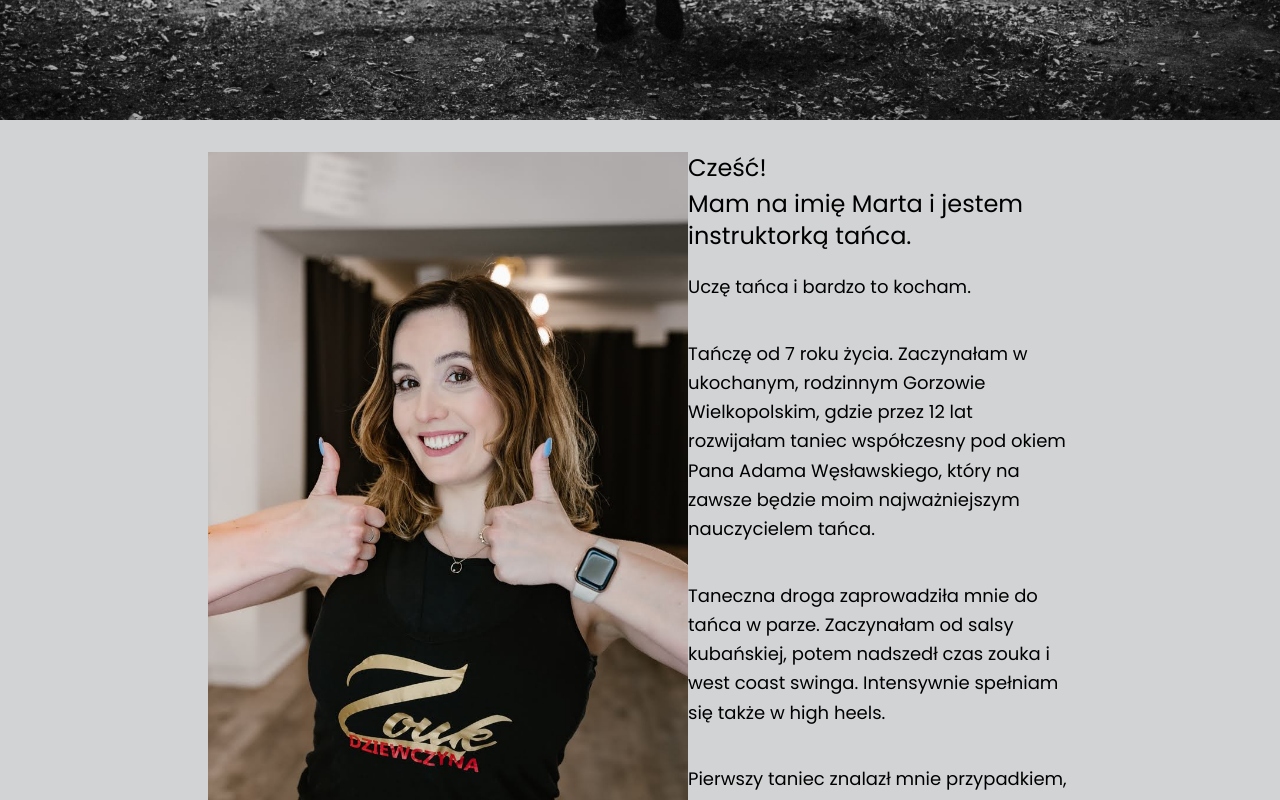
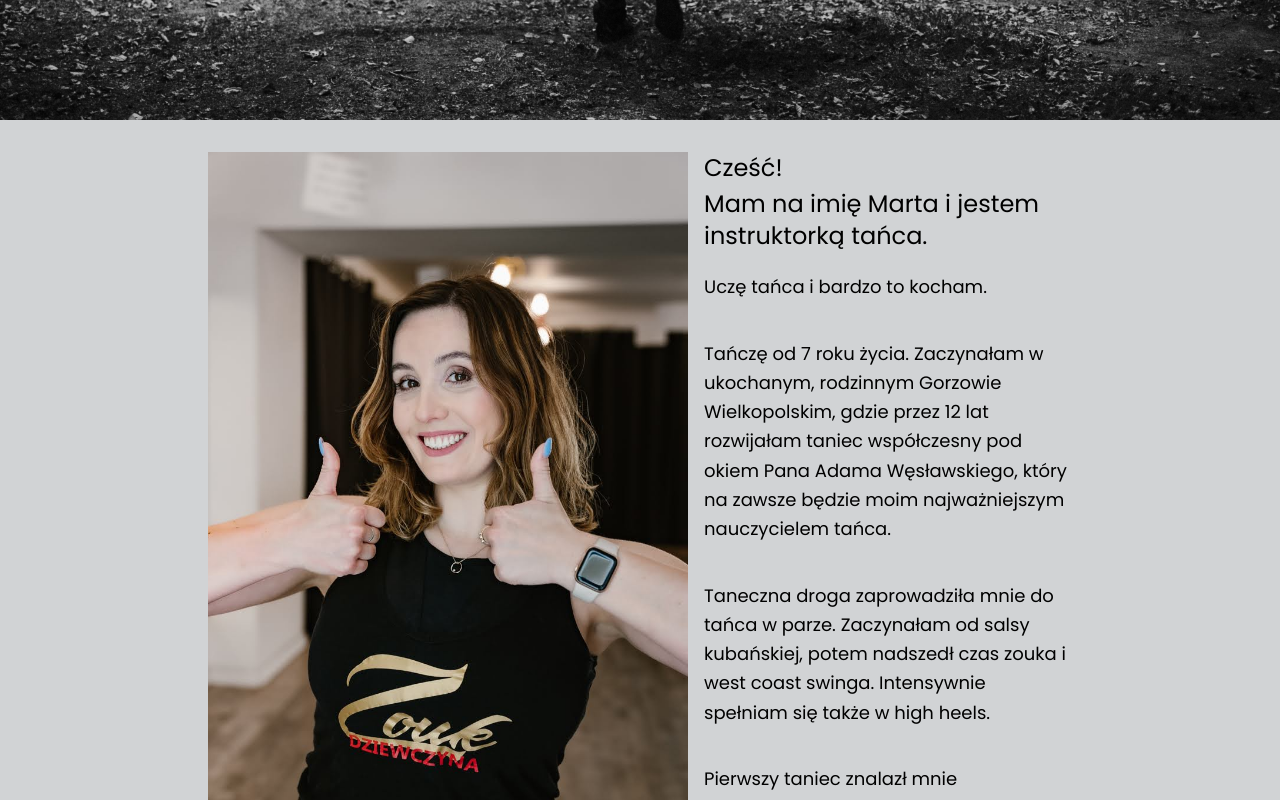
Before and after one commit to kainpets/marta_SPA, a Next.js app: page / in a window 1280 px wide. Shown: the part 680-1480 px from the top of the page. Built offline with nearby package versions, Linux system fonts and the light colour scheme.

Commit message:
gap in o mnie, image height in uslugi, buttons color acessible

```diff
--- a/src/app/page.tsx
+++ b/src/app/page.tsx
@@ -74,9 +74,9 @@ export default function Home() {
       </div>
 
       {/* o mnie */}
-      <div id="o-mnie" className='pt-8 px-4 flex flex-col-reverse sm:flex-row xl:max-w-[70vw] xl:mx-auto xl:text-lg'>
+      <div id="o-mnie" className='pt-8 px-4 flex flex-col-reverse gap-4 sm:flex-row xl:max-w-[70vw] xl:mx-auto xl:text-lg'>
         <Image src={martaKciuki} sizes='100vw' placeholder="blur" alt="Uśmiechnięta Marta z dwoma kciukami w górze" className='object-scale-down sm:max-h-[90vh]' />
-        <div  className="flex flex-col gap-1 leading-relaxed sm:pl-4 xl:max-w-[50%] xl:pl-0
+        <div  className="flex flex-col gap-1 leading-relaxed xl:max-w-[50%]
         ">
           <h2 className="text-2xl">Cześć!</h2>
           <h2 className="text-2xl">Mam na imię Marta i jestem <br />instruktorką tańca.</h2>
```
